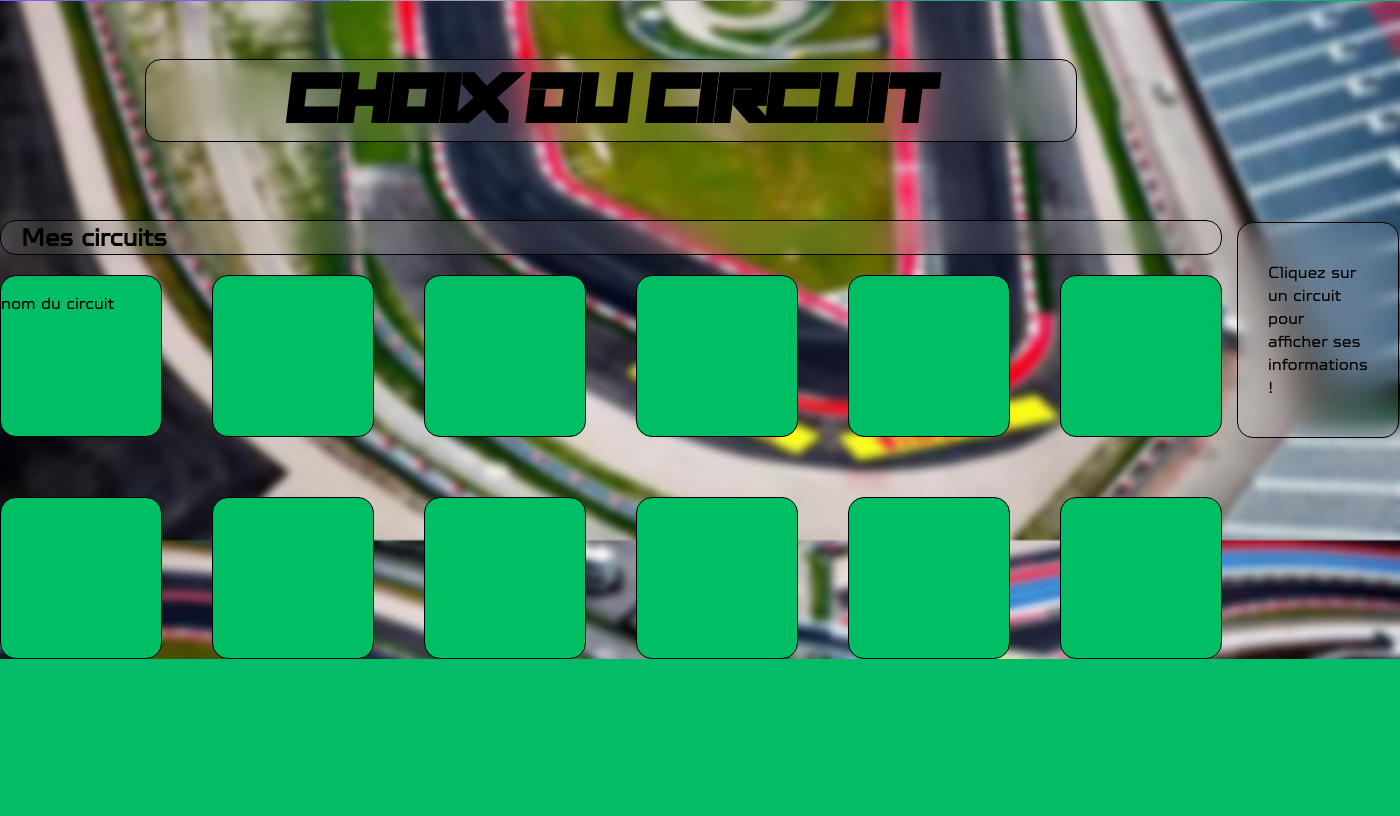
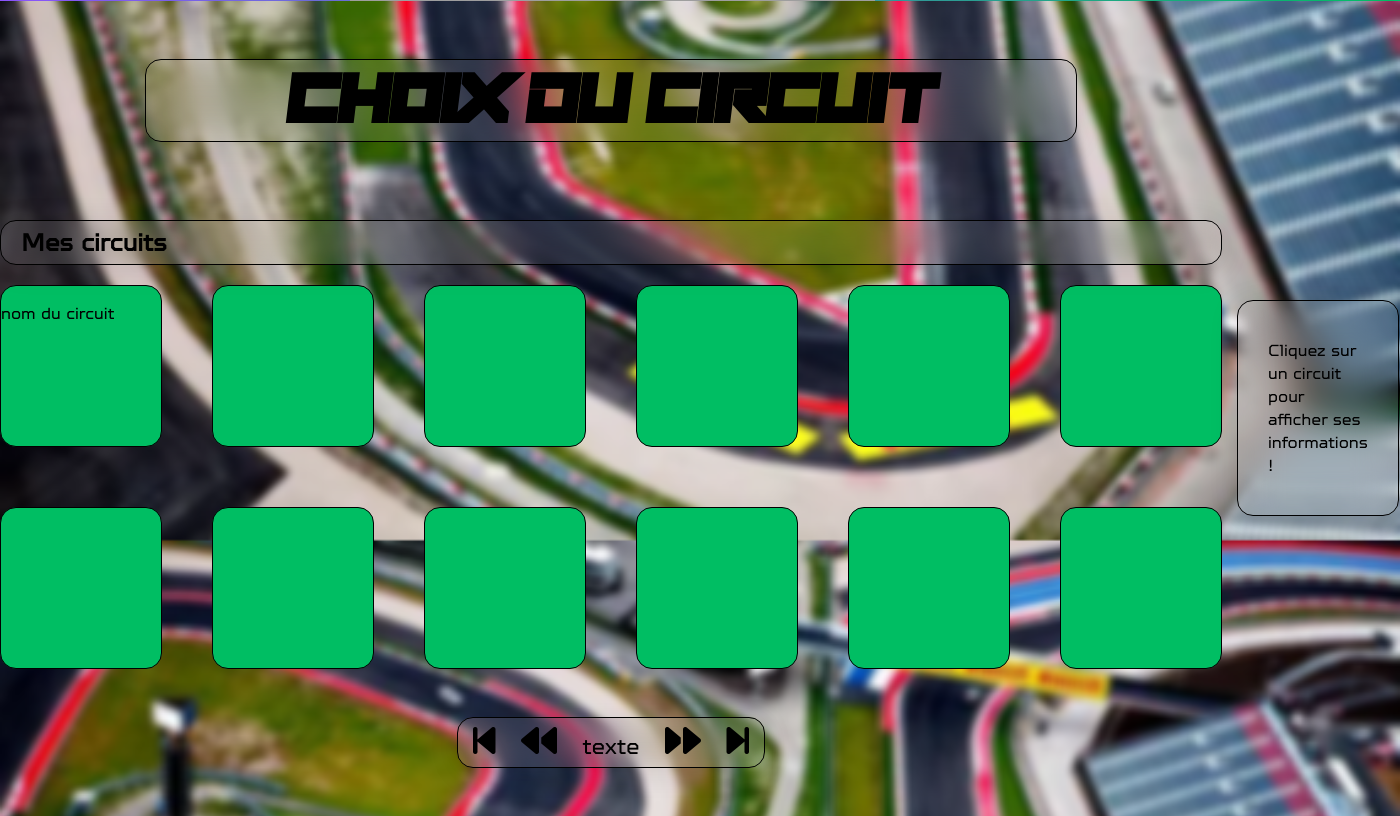
Before and after one commit to WhyteTiger/vroumvroum, a PHP site: page /website/views/choiceCircuit.html in a window 1400 px wide. Shown: the part 393-1209 px from the top of the page. Before the commit the page ends 1052 px from the top, so only its background shows below. Run offline with PHP 8.4, Linux system fonts and the light colour scheme; some libraries are stand-ins or nearby versions; grey boxes are pictures that could not be loaded.

Commit message:
ajout zone choix des pages de circuit + CSS + controller

```diff
--- /dev/null
+++ b/website/controllers/choice/controllerChoice.js
@@ -0,0 +1,15 @@
+document.querySelector('.fa-backward-step').addEventListener('click', (evt) => {
+    console.log('revenir a la premiere page')
+});
+
+document.querySelector('.fa-backward').addEventListener('click', (evt) => {
+    console.log('reculer d une page')
+});
+
+document.querySelector('.fa-forward').addEventListener('click', (evt) => {
+    console.log('avancer d une page')
+});
+
+document.querySelector('.fa-forward-step').addEventListener('click', (evt) => {
+    console.log('aller a la derniere page')
+});
--- a/website/views/choiceCircuit.html
+++ b/website/views/choiceCircuit.html
@@ -14,6 +14,7 @@
 
     <script src="../controllers/redirection/controllerHeader.js" defer></script>
     <script type="module" src="../controllers/creation/controllerAside.js" defer></script>
+    <script type="module" src="../controllers/choice/controllerChoice.js" defer></script>
 </head>
 
 <body>
@@ -22,7 +23,7 @@
         <section id="choice-section">
             <h1 id="choice-title">Choix du circuit</h1>
 
-            <div>
+            <section>
                 <h2>Mes circuits</h2>
 
                 <section id="circuits">
@@ -42,7 +43,15 @@
                     <div class="circuit-box"></div>
                     <div class="circuit-box"></div>
                 </section>
-            </div>
+            </section>
+
+            <section id="page-selection">
+                <i class="fa-solid fa-backward-step"></i>
+                <i class="fa-solid fa-backward"></i>
+                <p>texte</p>
+                <i class="fa-solid fa-forward"></i>
+                <i class="fa-solid fa-forward-step"></i>
+            </section>
 
         </section>
 
--- a/website/views/styles/circuitStyle.css
+++ b/website/views/styles/circuitStyle.css
@@ -54,7 +54,7 @@ canvas {
     text-align: center;
 }
 
-i {
+aside i {
     color: rgb(190, 168, 0);
 }
 
@@ -68,7 +68,8 @@ i {
 aside,
 #choosers button,
 h1#choice-title,
-#choice-section h2 {
+#choice-section h2,
+#page-selection {
     /* From https://css.glass */
     background: rgba(255, 255, 255, 0.07);
     border-radius: 16px;
@@ -202,7 +203,8 @@ aside p {
 
 #choice-section h2 {
     display: flex;
-    padding-left: 20px;
+    padding: 5px 0px 5px 20px;
+
 }
 
 .circuit-box p.invisible {
@@ -212,3 +214,22 @@ aside p {
 .circuit-box:hover {
     background-color: red;
 }
+
+#page-selection {
+    margin : 3em 0px;
+    padding: 5px;
+}
+
+#page-selection * {
+    display: inline-block;
+    margin: 0px 10px;
+    font-size: 22px;
+}
+
+#page-selection :not(p) {
+    font-size: 36px;
+}
+
+#page-selection i:hover {
+    color: white;
+}
```
